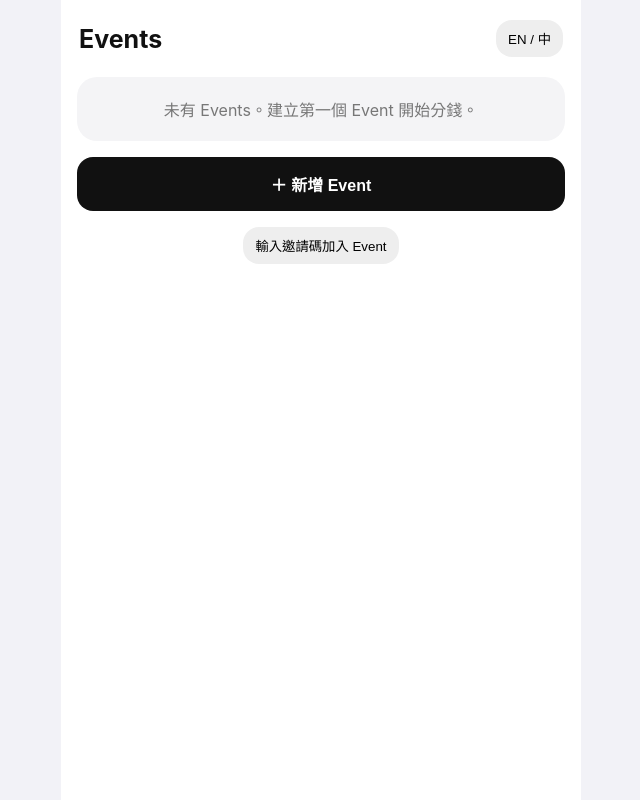
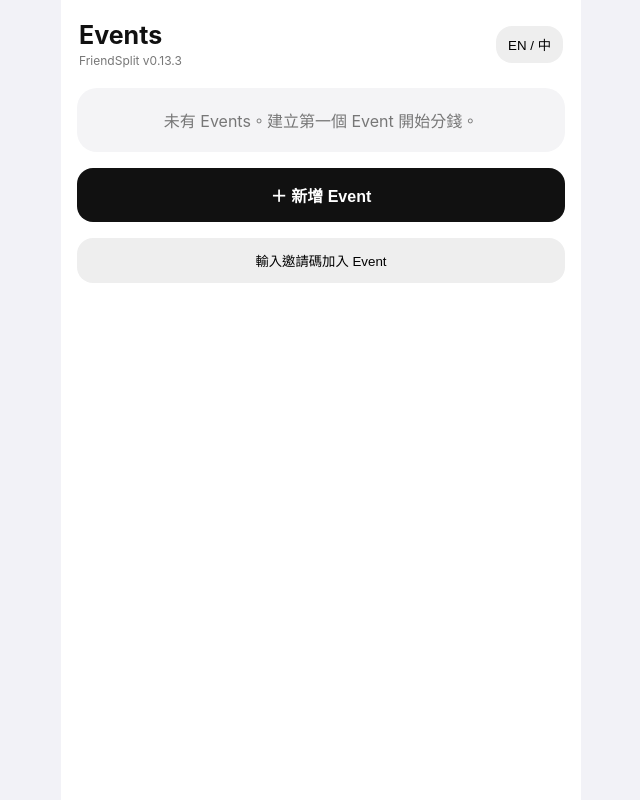
Before and after one commit to kittyncc/friendsplit, a plain HTML site: page index.html in a window 1280 px wide. Shown: the whole page, without its empty margins (319-959 px from the left). Drawn offline with Linux system fonts and the light colour scheme.

Commit message:
Fix Events sharing UI v0.13.3

```diff
--- a/index.html
+++ b/index.html
@@ -3,9 +3,9 @@
 .event-card{cursor:pointer}.event-card:active{opacity:.65}.event-title{font-size:18px;font-weight:750}.event-meta{font-size:12px;color:#777;margin-top:5px}.backbtn{border:0;background:transparent;font-size:16px;padding:6px 0}.event-actions{display:flex;gap:8px}.event-actions button{border:0;background:#eee;border-radius:12px;padding:9px 11px}.empty{padding:20px 0;text-align:center;color:#777}.event-total{font-weight:700;font-size:17px}
 </style></head><body><div class="app">
 <div id="eventsView">
-  <div class="top"><h1 data-t="events">Events</h1><button class="pill" onclick="toggleLang()">EN / 中</button></div>
+  <div class="top"><div><h1 data-t="events">Events</h1><div class="tiny" style="margin-top:3px">FriendSplit v0.13.3</div></div><button class="pill" onclick="toggleLang()">EN / 中</button></div>
   <div id="eventList"></div>
-  <button class="btn" onclick="openEventSheet()" data-t="newEvent">＋ 新增 Event</button><button class="ghost" onclick="openJoinSheet()" id="joinEventHomeBtn" style="display:block;margin:0 auto 18px">輸入邀請碼加入 Event</button>
+  <button class="btn" onclick="openEventSheet()" data-t="newEvent">＋ 新增 Event</button><button class="ghost" onclick="openJoinSheet()" id="joinEventHomeBtn" style="display:block;width:calc(100% - 32px);margin:0 16px 18px;padding:13px;border-radius:16px">輸入邀請碼加入 Event</button>
 </div>
 <div id="eventView" class="hidden">
   <div class="top"><div><button class="backbtn" onclick="backToEvents()">‹ <span data-t="events">Events</span></button><div style="display:flex;align-items:center;gap:8px;margin-top:4px"><h1 id="eventTitle"></h1><button class="ghost" onclick="openEventManage()" id="editEventBtn" style="padding:6px 9px">編輯</button></div><div class="tiny" id="eventDate"></div></div><div style="display:flex;gap:6px;flex-wrap:wrap;justify-content:flex-end"><select id="currencySelect" class="pill" onchange="changeCurrency()" style="padding-right:8px"><option value="CAD">CAD</option><option value="JPY">JPY</option><option value="HKD">HKD</option><option value="USD">USD</option></select><button class="pill" onclick="toggleLang()">EN / 中</button></div></div>
@@ -78,15 +78,19 @@ function renderEvents(){
   }
   list.innerHTML=state.events.slice().reverse().map(e=>{
     let total=(e.expenses||[]).reduce((a,x)=>a+(Number(x.total)||0),0);
-    return `<div class="card event-card" style="position:relative" onclick="openEvent(${e.id})">
-      <div class="headrow">
-        <div style="min-width:0;padding-right:72px">
-          <div class="event-title">${escapeHtml(e.name)}</div>
-          <div class="event-meta">${e.date?escapeHtml(e.date)+' · ':''}${e.members.length} ${tr('eventMembers')} · ${(e.expenses||[]).length} ${tr('eventExpenses')}</div>
+    return `<div class="card event-card">
+      <div onclick="openEvent(${e.id})" style="cursor:pointer">
+        <div class="headrow">
+          <div style="min-width:0;padding-right:12px">
+            <div class="event-title">${escapeHtml(e.name)}</div>
+            <div class="event-meta">${e.date?escapeHtml(e.date)+' · ':''}${e.members.length} ${tr('eventMembers')} · ${(e.expenses||[]).length} ${tr('eventExpenses')}</div>
+          </div>
+          <div class="event-total">${formatMoney(total,e.currency)}</div>
         </div>
-        <div class="event-total">${formatMoney(total,e.currency)}</div>
       </div>
-      <button class="ghost" onclick="event.stopPropagation();openShareSheetForEvent(${e.id})" style="position:absolute;right:16px;bottom:14px;padding:7px 11px">${lang==='zh'?'分享':'Share'}</button>
+      <div style="display:flex;justify-content:flex-end;margin-top:12px;padding-top:10px;border-top:1px solid #ddd">
+        <button class="ghost" onclick="openShareSheetForEvent(${e.id})" style="font-weight:650">${lang==='zh'?'分享 Event':'Share event'}</button>
+      </div>
     </div>`;
   }).join('');
 }
```
